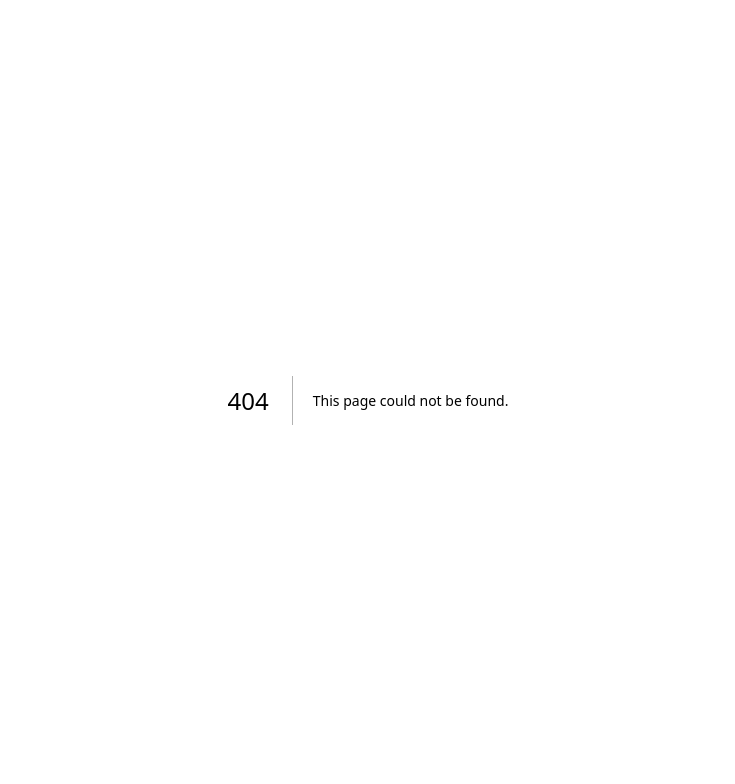
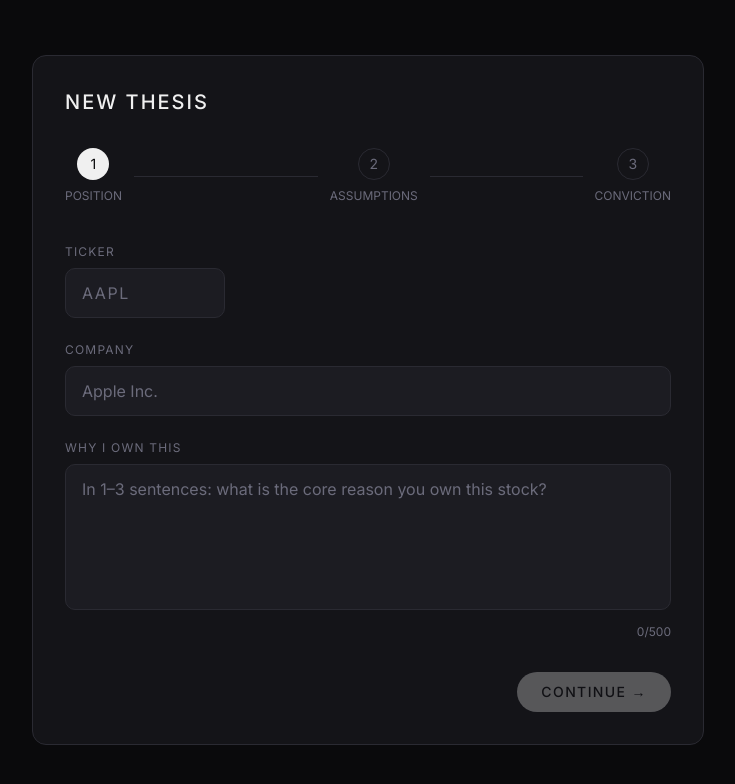
Before and after one commit to FlavioColtellacci/synesi, a Next.js app: page /app/new in a window 1280 px wide. Before the commit this address had no page. Shown: the top 784 px of the page, without its empty margins (272-1007 px from the left). Built offline with nearby package versions, Linux system fonts and the light colour scheme.

Commit message:
feat: add link to create a new thesis in the dashboard

```diff
--- a/app/app/dashboard/page.tsx
+++ b/app/app/dashboard/page.tsx
@@ -1,3 +1,5 @@
+import Link from "next/link"
+
 export default function Page() {
   return (
     <main className="min-h-screen bg-synesi-bg">
@@ -9,6 +11,12 @@ export default function Page() {
         <p className="mt-2 font-[var(--font-sans)] text-sm text-synesi-muted">
           Phase 1 complete. Coming soon.
         </p>
+        <Link
+          href="/app/new"
+          className="mt-6 rounded-full bg-[#F0F0F0] px-6 py-2.5 font-[var(--font-mono)] text-sm font-medium tracking-widest text-[#0A0A0C] transition-colors hover:bg-[#E8E8E8]"
+        >
+          + ADD NEW THESIS
+        </Link>
       </div>
     </main>
   )
--- /dev/null
+++ b/app/app/new/page.tsx
@@ -0,0 +1,153 @@
+"use client"
+
+import { useMemo, useState } from "react"
+
+const STEPS = [
+  { number: 1, label: "POSITION" },
+  { number: 2, label: "ASSUMPTIONS" },
+  { number: 3, label: "CONVICTION" },
+] as const
+
+export default function NewThesisPage() {
+  const [currentStep, setCurrentStep] = useState<1 | 2 | 3>(1)
+  const [ticker, setTicker] = useState("")
+  const [company, setCompany] = useState("")
+  const [thesisStatement, setThesisStatement] = useState("")
+
+  const isStepOneValid = useMemo(() => {
+    return (
+      ticker.trim().length > 0 &&
+      company.trim().length > 0 &&
+      thesisStatement.trim().length > 0
+    )
+  }, [ticker, company, thesisStatement])
+
+  const renderStepContent = () => {
+    if (currentStep === 2) {
+      return <div>Step 2 coming soon</div>
+    }
+
+    if (currentStep === 3) {
+      return <div>Step 3 coming soon</div>
+    }
+
+    return (
+      <>
+        <div className="flex flex-col gap-6">
+          <div>
+            <label
+              htmlFor="ticker"
+              className="mb-2 block font-[var(--font-sans)] text-xs tracking-widest text-[#6B6B7B]"
+            >
+              TICKER
+            </label>
+            <input
+              id="ticker"
+              value={ticker}
+              onChange={(e) => setTicker(e.target.value.toUpperCase())}
+              placeholder="AAPL"
+              required
+              className="w-40 rounded-lg border border-[#2A2A32] bg-[#1C1C22] px-4 py-3 font-[var(--font-mono)] tracking-widest text-[#F0F0F0] uppercase placeholder:text-[#6B6B7B] transition-colors focus:border-[#F0F0F0] focus:outline-none"
+            />
+          </div>
+
+          <div>
+            <label
+              htmlFor="company"
+              className="mb-2 block font-[var(--font-sans)] text-xs tracking-widest text-[#6B6B7B]"
+            >
+              COMPANY
+            </label>
+            <input
+              id="company"
+              value={company}
+              onChange={(e) => setCompany(e.target.value)}
+              placeholder="Apple Inc."
+              required
+              className="w-full rounded-lg border border-[#2A2A32] bg-[#1C1C22] px-4 py-3 font-[var(--font-sans)] text-[#F0F0F0] placeholder:text-[#6B6B7B] transition-colors focus:border-[#F0F0F0] focus:outline-none"
+            />
+          </div>
+
+          <div>
+            <label
+              htmlFor="thesis-statement"
+              className="mb-2 block font-[var(--font-sans)] text-xs tracking-widest text-[#6B6B7B]"
+            >
+              WHY I OWN THIS
+            </label>
+            <textarea
+              id="thesis-statement"
+              value={thesisStatement}
+              onChange={(e) => setThesisStatement(e.target.value)}
+              placeholder="In 1–3 sentences: what is the core reason you own this stock?"
+              required
+              rows={5}
+              maxLength={500}
+              className="w-full resize-none rounded-lg border border-[#2A2A32] bg-[#1C1C22] px-4 py-3 font-[var(--font-mono)] text-[#F0F0F0] placeholder:text-[#6B6B7B] transition-colors focus:border-[#F0F0F0] focus:outline-none"
+            />
+            <p className="mt-2 text-right font-[var(--font-sans)] text-xs text-[#6B6B7B]">
+              {thesisStatement.length}/500
+            </p>
+          </div>
+        </div>
+
+        <div className="mt-8 flex justify-end">
+          <button
+            type="button"
+            onClick={() => setCurrentStep(2)}
+            disabled={!isStepOneValid}
+            className="rounded-full bg-[#F0F0F0] px-6 py-2.5 font-[var(--font-mono)] text-sm font-medium tracking-widest text-[#0A0A0C] transition-colors hover:bg-[#E8E8E8] disabled:cursor-not-allowed disabled:opacity-30"
+          >
+            CONTINUE →
+          </button>
+        </div>
+      </>
+    )
+  }
+
+  return (
+    <main className="flex min-h-screen flex-col items-center justify-center bg-[#0A0A0C]">
+      <section className="my-12 w-full max-w-2xl rounded-xl border border-[#2A2A32] bg-[#141418] p-8">
+        <h1 className="mb-8 font-[var(--font-mono)] text-xl font-medium tracking-widest text-[#F0F0F0]">
+          NEW THESIS
+        </h1>
+
+        <div className="mb-10">
+          <div className="flex items-center">
+            {STEPS.map((step, index) => {
+              const isActive = currentStep === step.number
+
+              return (
+                <div
+                  key={step.number}
+                  className={index === STEPS.length - 1 ? "shrink-0" : "flex flex-1 items-center"}
+                >
+                  <div className="flex flex-col items-center gap-2">
+                    <div
+                      className={`flex h-8 w-8 items-center justify-center rounded-full text-sm font-[var(--font-mono)] ${
+                        isActive
+                          ? "bg-[#F0F0F0] text-[#0A0A0C]"
+                          : "border border-[#2A2A32] bg-[#141418] text-[#6B6B7B]"
+                      }`}
+                    >
+                      {step.number}
+                    </div>
+                    <span className="font-[var(--font-sans)] text-xs text-[#6B6B7B]">
+                      {step.label}
+                    </span>
+                  </div>
+
+                  {index < STEPS.length - 1 ? (
+                    <div className="mx-3 h-px flex-1 bg-[#2A2A32]" />
+                  ) : null}
+                </div>
+              )
+            })}
+          </div>
+        </div>
+
+        {renderStepContent()}
+      </section>
+    </main>
+  )
+}
```
